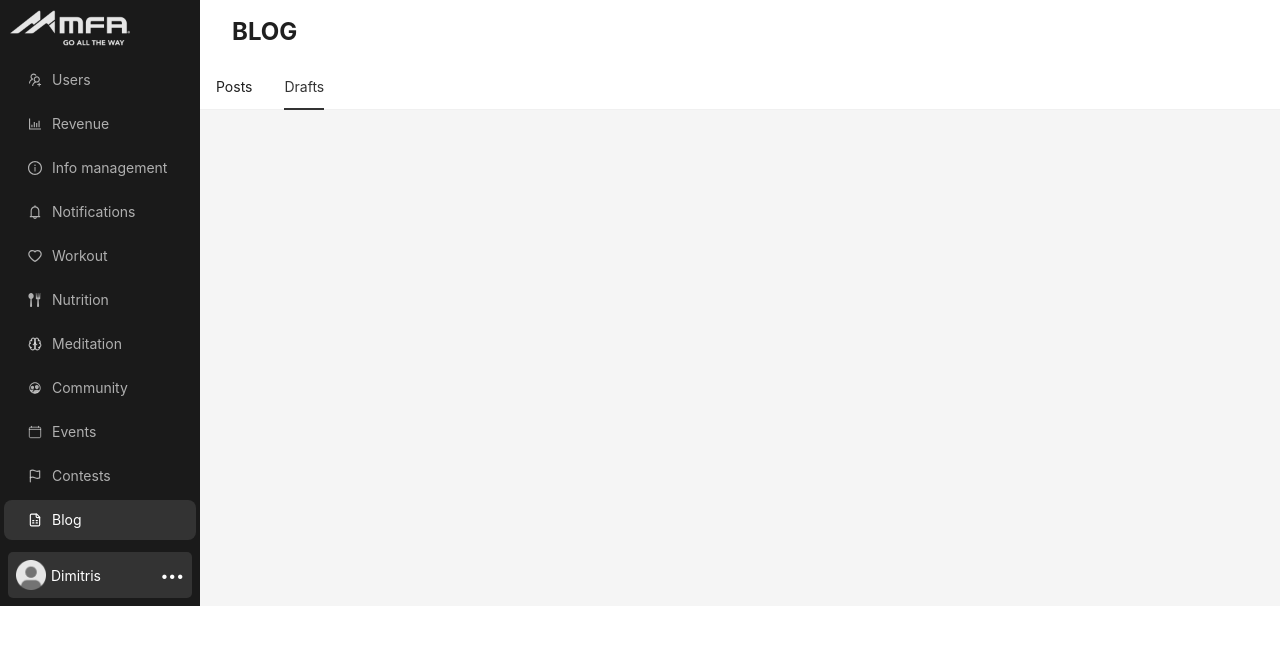
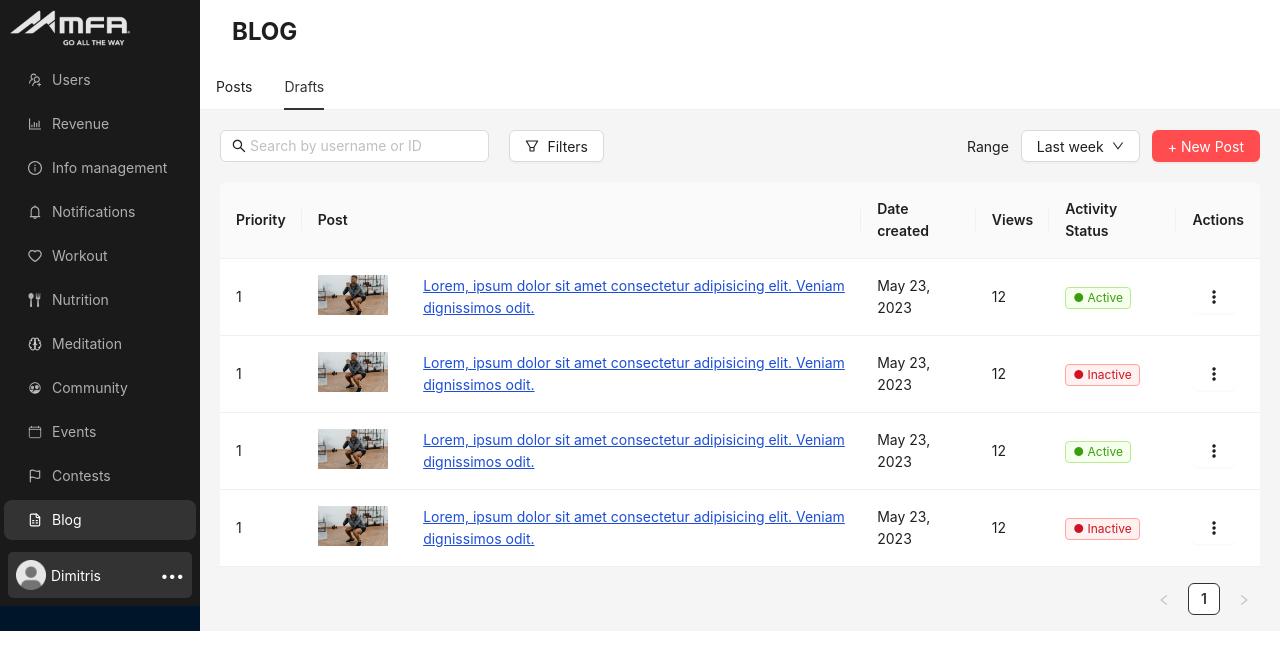
Before and after one commit to dev-ideausher/mfa-admin-frontend, a Next.js app: page /blog/drafts in a window 1280 px wide. Shown: the top 670 px of the page. Built offline with nearby package versions, Linux system fonts and the light colour scheme.

Commit message:
blog page complete

```diff
--- /dev/null
+++ b/src/app/blog/[postId]/page.tsx
@@ -0,0 +1,12 @@
+import HeaderEditDelete from "@/app/_components/HeaderEditDelete";
+
+export default function SinglePostPage({ params }: any) {
+  return (
+    <div>
+      <HeaderEditDelete title="POST" />
+      <div className="mx-32 my-5 bg-white rounded-md p-5">
+        Post Id: {params.postId}
+      </div>
+    </div>
+  );
+}
--- a/src/app/blog/_components/PostTab.tsx
+++ b/src/app/blog/_components/PostTab.tsx
@@ -1,13 +1,24 @@
+"use client";
 import Image from "next/image";
-export default function PostTab() {
+import { useRouter } from "next/navigation";
+export default function PostTab({
+  title,
+  postId,
+}: {
+  title: string;
+  postId: string;
+}) {
+  const router = useRouter();
   return (
     <div className="grid grid-cols-5">
       <div className="col-span-1">
         <Image src="/images/exercise.png" width={70} height={70} alt="img" />
       </div>
-      <div className="col-span-4">
-        Lorem, ipsum dolor sit amet consectetur adipisicing elit. Veniam
-        dignissimos odit.
+      <div
+        onClick={() => router.push(`/blog/${postId}`)}
+        className="col-span-4 text-blue-700 underline hover:text-blue-900 cursor-pointer"
+      >
+        {title}
       </div>
     </div>
   );
--- a/src/app/blog/drafts/page.tsx
+++ b/src/app/blog/drafts/page.tsx
@@ -1,7 +1,152 @@
 "use client";
 import HeaderBar from "@/app/_components/HeaderBar";
-import { Menu } from "antd";
 import { useRouter } from "next/navigation";
+import { Input, Dropdown, Button, Space, Table, Menu, Tag } from "antd";
+import type { MenuProps } from "antd";
+import {
+  SearchOutlined,
+  FilterOutlined,
+  DownOutlined,
+} from "@ant-design/icons";
+import { SlOptionsVertical } from "react-icons/sl";
+import AddButton from "@/app/_components/AddButton";
+import PostTab from "../_components/PostTab";
+
+const items: MenuProps["items"] = [
+  {
+    key: "1",
+    label: (
+      <a
+        target="_blank"
+        rel="noopener noreferrer"
+        href="https://www.antgroup.com"
+      >
+        1st menu item
+      </a>
+    ),
+  },
+  {
+    key: "2",
+    label: (
+      <a
+        target="_blank"
+        rel="noopener noreferrer"
+        href="https://www.aliyun.com"
+      >
+        2nd menu item
+      </a>
+    ),
+  },
+  {
+    key: "3",
+    label: (
+      <a
+        target="_blank"
+        rel="noopener noreferrer"
+        href="https://www.luohanacademy.com"
+      >
+        3rd menu item
+      </a>
+    ),
+  },
+];
+const columns = [
+  {
+    title: "Priority",
+    dataIndex: "priority",
+    key: "priority",
+  },
+  {
+    title: "Post",
+    dataIndex: "post",
+    key: "post",
+    render: (text: string, row: any) => (
+      <PostTab title={text} postId={row.id} />
+    ),
+  },
+  {
+    title: "Date created",
+    dataIndex: "date_created",
+    key: "date_created",
+  },
+  {
+    title: "Views",
+    dataIndex: "views",
+    key: "views",
+  },
+  {
+    title: "Activity Status",
+    dataIndex: "activity_status",
+    key: "activity_status",
+    render: (status: string) =>
+      status == "Active" ? (
+        <Tag color="green">● Active</Tag>
+      ) : (
+        <Tag color="red">● Inactive</Tag>
+      ),
+  },
+  {
+    title: "Actions",
+    key: "actions",
+    render: (text: any, record: any) => (
+      <Dropdown
+        overlay={
+          <Menu>
+            <Menu.Item key="1">
+              <Button type="link" onClick={() => console.log(record.key)}>
+                Update
+              </Button>
+            </Menu.Item>
+            <Menu.Item key="2">
+              <Button type="link" onClick={() => console.log(record.key)}>
+                Delete
+              </Button>
+            </Menu.Item>
+          </Menu>
+        }
+        trigger={["click"]}
+      >
+        <Button style={{ border: 0 }}>
+          <SlOptionsVertical />
+        </Button>
+      </Dropdown>
+    ),
+  },
+];
+const data = [
+  {
+    id: 1,
+    priority: 1,
+    post: "Lorem, ipsum dolor sit amet consectetur adipisicing elit. Veniam dignissimos odit.",
+    date_created: "May 23, 2023",
+    views: 12,
+    activity_status: "Active",
+  },
+  {
+    id: 2,
+    priority: 1,
+    post: "Lorem, ipsum dolor sit amet consectetur adipisicing elit. Veniam dignissimos odit.",
+    date_created: "May 23, 2023",
+    views: 12,
+    activity_status: "Inactive",
+  },
+  {
+    id: 3,
+    priority: 1,
+    post: "Lorem, ipsum dolor sit amet consectetur adipisicing elit. Veniam dignissimos odit.",
+    date_created: "May 23, 2023",
+    views: 12,
+    activity_status: "Active",
+  },
+  {
+    id: 4,
+    priority: 1,
+    post: "Lorem, ipsum dolor sit amet consectetur adipisicing elit. Veniam dignissimos odit.",
+    date_created: "May 23, 2023",
+    views: 12,
+    activity_status: "Inactive",
+  },
+];
 const header_items = [
   {
     key: "posts",
@@ -15,7 +160,7 @@ const header_items = [
 export default function DraftsPage() {
   const router = useRouter();
   return (
-    <div>
+    <>
       <HeaderBar title="BLOG" />
       <Menu
         style={{ padding: 0 }}
@@ -25,6 +170,33 @@ export default function DraftsPage() {
         items={header_items}
         onClick={({ key }) => router.push(`${key}`)}
       />
-    </div>
+      <div className="flex justify-between m-5">
+        <div className="flex w-96 gap-5">
+          <Input
+            placeholder="Search by username or ID"
+            prefix={<SearchOutlined />}
+          />
+          <Dropdown menu={{ items }} placement="bottom">
+            <Button style={{ display: "flex", alignItems: "center" }}>
+              <FilterOutlined />
+              Filters
+            </Button>
+          </Dropdown>
+        </div>
+        <div className="flex items-center gap-3">
+          <p>Range</p>
+          <Dropdown menu={{ items }} placement="bottom">
+            <Button style={{ display: "flex", alignItems: "center" }}>
+              Last week
+              <DownOutlined />
+            </Button>
+          </Dropdown>
+          <AddButton btnText="+ New Post" toRoute="/blog/add-blog" />
+        </div>
+      </div>
+      <div className="mx-5">
+        <Table dataSource={data} columns={columns} />
+      </div>
+    </>
   );
 }
--- a/src/app/blog/posts/page.tsx
+++ b/src/app/blog/posts/page.tsx
@@ -1,13 +1,14 @@
 "use client";
 import HeaderBar from "@/app/_components/HeaderBar";
 import { useRouter } from "next/navigation";
-import { Input, Dropdown, Button, Space, Table, Menu } from "antd";
+import { Input, Dropdown, Button, Space, Table, Menu, Tag } from "antd";
 import type { MenuProps } from "antd";
 import {
   SearchOutlined,
   FilterOutlined,
   DownOutlined,
 } from "@ant-design/icons";
+import { SlOptionsVertical } from "react-icons/sl";
 import AddButton from "@/app/_components/AddButton";
 import PostTab from "../_components/PostTab";
 
@@ -59,6 +60,9 @@ const columns = [
     title: "Post",
     dataIndex: "post",
     key: "post",
+    render: (text: string, row: any) => (
+      <PostTab title={text} postId={row.id} />
+    ),
   },
   {
     title: "Date created",
@@ -74,36 +78,73 @@ const columns = [
     title: "Activity Status",
     dataIndex: "activity_status",
     key: "activity_status",
+    render: (status: string) =>
+      status == "Active" ? (
+        <Tag color="green">● Active</Tag>
+      ) : (
+        <Tag color="red">● Inactive</Tag>
+      ),
+  },
+  {
+    title: "Actions",
+    key: "actions",
+    render: (text: any, record: any) => (
+      <Dropdown
+        overlay={
+          <Menu>
+            <Menu.Item key="1">
+              <Button type="link" onClick={() => console.log(record.key)}>
+                Update
+              </Button>
+            </Menu.Item>
+            <Menu.Item key="2">
+              <Button type="link" onClick={() => console.log(record.key)}>
+                Delete
+              </Button>
+            </Menu.Item>
+          </Menu>
+        }
+        trigger={["click"]}
+      >
+        <Button style={{ border: 0 }}>
+          <SlOptionsVertical />
+        </Button>
+      </Dropdown>
+    ),
   },
 ];
 const data = [
   {
+    id: 1,
     priority: 1,
-    post: <PostTab />,
+    post: "Lorem, ipsum dolor sit amet consectetur adipisicing elit. Veniam dignissimos odit.",
     date_created: "May 23, 2023",
     views: 12,
     activity_status: "Active",
   },
   {
+    id: 2,
     priority: 1,
-    post: <PostTab />,
+    post: "Lorem, ipsum dolor sit amet consectetur adipisicing elit. Veniam dignissimos odit.",
+    date_created: "May 23, 2023",
+    views: 12,
+    activity_status: "Inactive",
+  },
+  {
+    id: 3,
+    priority: 1,
+    post: "Lorem, ipsum dolor sit amet consectetur adipisicing elit. Veniam dignissimos odit.",
     date_created: "May 23, 2023",
     views: 12,
     activity_status: "Active",
   },
   {
+    id: 4,
     priority: 1,
-    post: <PostTab />,
+    post: "Lorem, ipsum dolor sit amet consectetur adipisicing elit. Veniam dignissimos odit.",
     date_created: "May 23, 2023",
     views: 12,
-    activity_status: "Active",
-  },
-  {
-    priority: 1,
-    post: <PostTab />,
-    date_created: "May 23, 2023",
-    views: 12,
-    activity_status: "Active",
+    activity_status: "Inactive",
   },
 ];
 const header_items = [
@@ -153,7 +194,7 @@ export default function PostsPage() {
           <AddButton btnText="+ New Post" toRoute="/blog/add-blog" />
         </div>
       </div>
-      <div>
+      <div className="mx-5">
         <Table dataSource={data} columns={columns} />
       </div>
     </>
```
